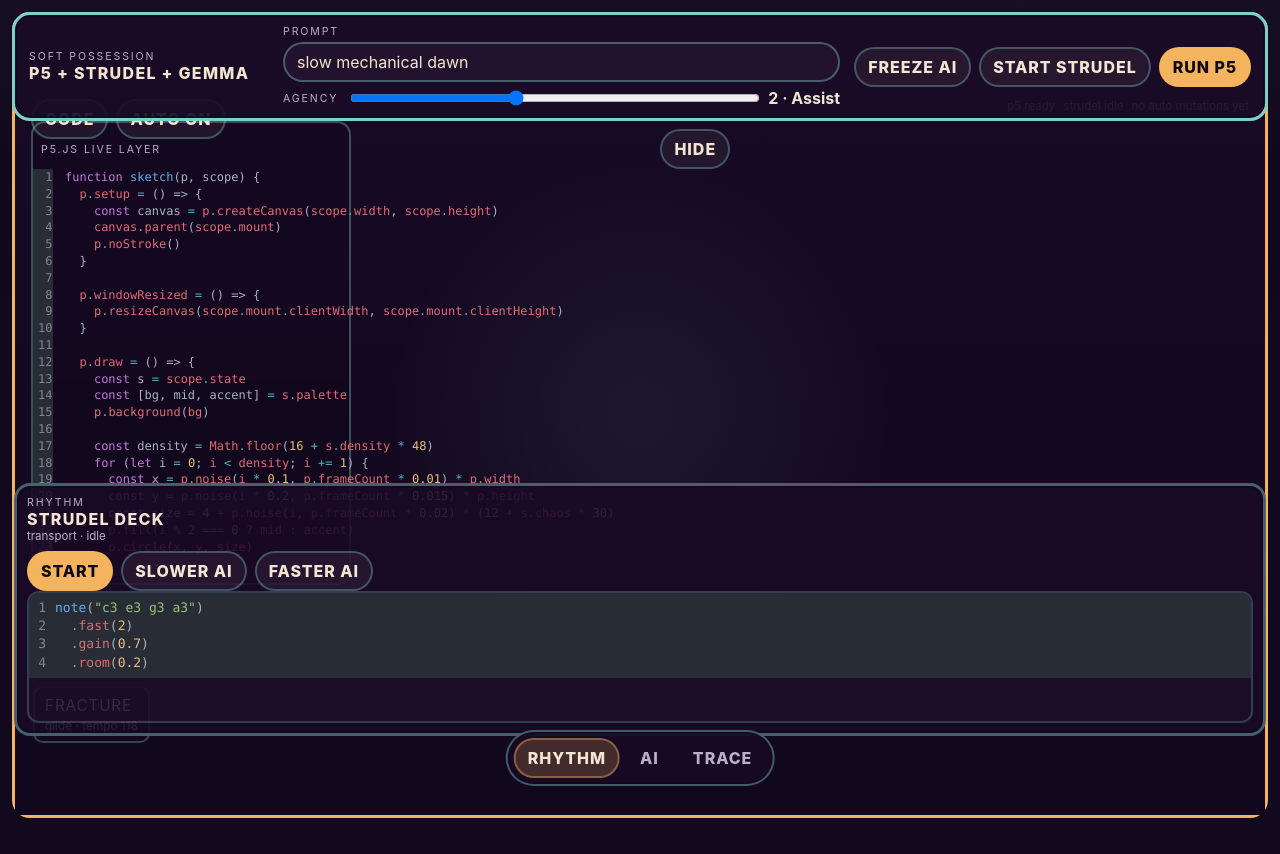
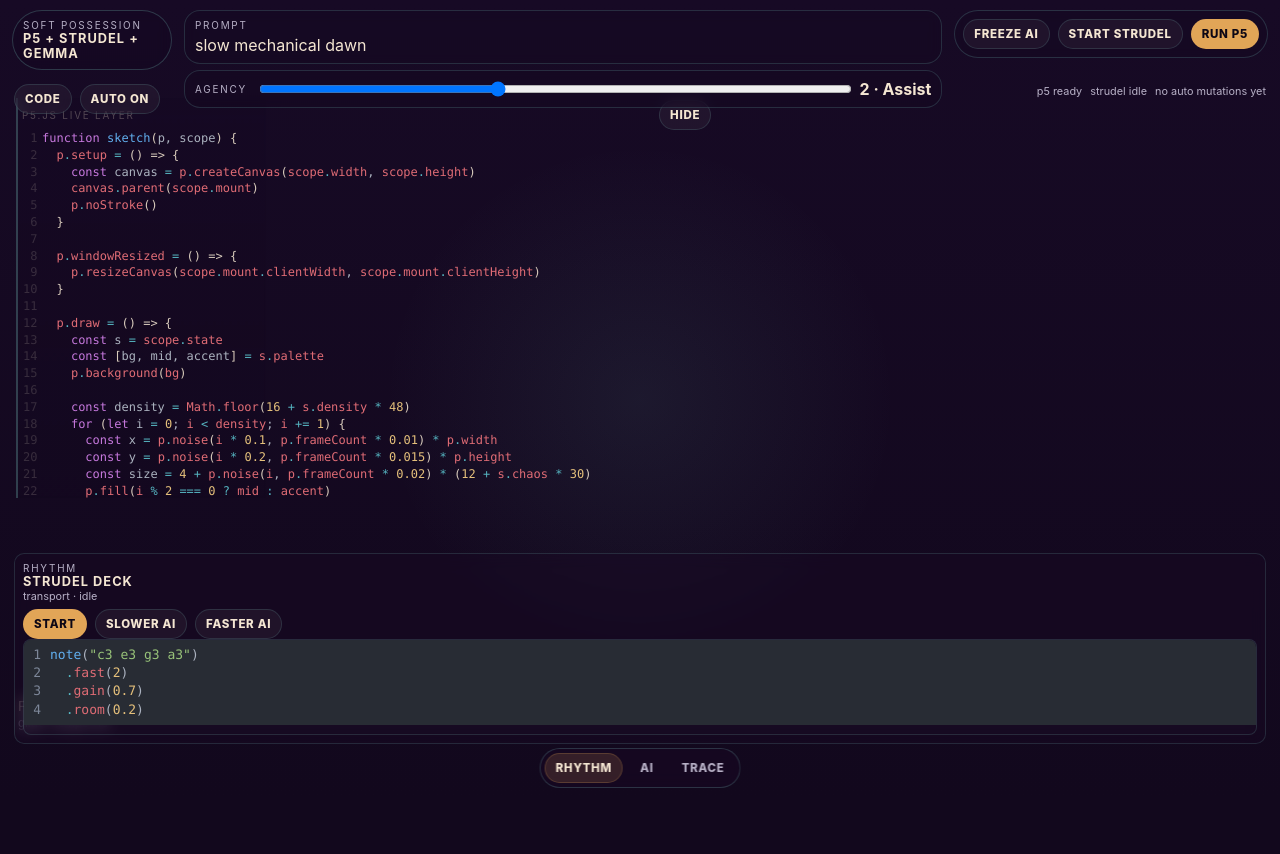
Before and after one commit to 0dot77/soft-possession, a website built with Vite: page index.html in a window 1280 px wide. After the commit the page ends 800 px from the top, so only its background shows below. Built offline with nearby package versions, Linux system fonts and the light colour scheme.

Commit message:
Blend Hydra layout with retro control deck tone

```diff
--- a/src/style.css
+++ b/src/style.css
@@ -1,10 +1,8 @@
 :root {
   --bg: #12081d;
-  --panel: #221032;
-  --panel-2: #2b143f;
-  --line: #7fd0c5;
+  --panel: rgba(34, 16, 50, 0.42);
+  --line: rgba(127, 208, 197, 0.72);
   --accent: #f4b35d;
-  --alert: #f05c48;
   --text: #f4e6d2;
   --muted: #b7b0c6;
   --ink: #0d0715;
@@ -26,7 +24,7 @@ body {
   min-width: 320px;
   min-height: 100vh;
   background:
-    linear-gradient(180deg, rgba(127, 208, 197, 0.04), transparent 18%),
+    radial-gradient(circle at top, rgba(127, 208, 197, 0.05), transparent 22%),
     linear-gradient(180deg, #12081d 0%, #140a1f 100%);
 }
 
@@ -37,7 +35,7 @@ input {
 
 button {
   cursor: pointer;
-  border: 2px solid transparent;
+  border: 1px solid transparent;
 }
 
 input[type='range'],
@@ -45,34 +43,34 @@ input[type='text'] {
   width: 100%;
 }
 
-#app {
+#app,
+.shell,
+.stage-layout,
+.stage-panel-main,
+.stage-surface,
+.p5-stage {
   min-height: 100vh;
 }
 
-.shell {
-  min-height: 100vh;
-  padding: 12px;
-}
-
 .panel {
-  background: var(--panel);
-  border: 3px solid var(--line);
-  border-radius: 18px;
-  box-shadow: inset 0 0 0 2px rgba(18, 8, 29, 0.6);
+  background: transparent;
+  border: none;
+  border-radius: 0;
+  box-shadow: none;
 }
 
 .topbar {
   position: fixed;
-  top: 12px;
+  top: 10px;
   left: 12px;
   right: 12px;
   z-index: 20;
   display: grid;
-  grid-template-columns: 240px 1fr auto;
-  gap: 14px;
-  align-items: center;
-  padding: 10px 14px;
-  background: rgba(27, 11, 39, 0.92);
+  grid-template-columns: 160px 1fr auto;
+  gap: 12px;
+  align-items: start;
+  padding: 0;
+  background: none;
 }
 
 .eyebrow,
@@ -82,7 +80,7 @@ input[type='text'] {
 .code-hint {
   text-transform: uppercase;
   letter-spacing: 0.18em;
-  font-size: 0.66rem;
+  font-size: 0.62rem;
   color: var(--muted);
 }
 
@@ -95,10 +93,18 @@ p {
 .topbar h1,
 .dock-panel__head h2,
 .p5-editor-overlay__head h2 {
-  font-size: 1rem;
-  font-weight: 800;
+  font-size: 0.8rem;
+  font-weight: 700;
   letter-spacing: 0.08em;
   text-transform: uppercase;
+}
+
+.topbar__brand {
+  padding: 8px 10px;
+  border: 1px solid rgba(127, 208, 197, 0.24);
+  border-radius: 999px;
+  background: rgba(18, 8, 29, 0.24);
+  backdrop-filter: blur(6px);
 }
 
 .topbar__center {
@@ -110,13 +116,17 @@ p {
 .agency-strip {
   display: grid;
   gap: 4px;
+  padding: 8px 10px;
+  border: 1px solid rgba(127, 208, 197, 0.18);
+  border-radius: 16px;
+  background: rgba(18, 8, 29, 0.18);
+  backdrop-filter: blur(6px);
 }
 
 .prompt-inline input {
-  background: rgba(244, 230, 210, 0.04);
-  border: 2px solid rgba(127, 208, 197, 0.4);
-  border-radius: 999px;
-  padding: 8px 12px;
+  background: transparent;
+  border: none;
+  padding: 0;
   color: var(--text);
 }
 
@@ -130,43 +140,45 @@ p {
   display: flex;
   justify-content: flex-end;
   gap: 8px;
+  padding: 8px;
+  border: 1px solid rgba(127, 208, 197, 0.2);
+  border-radius: 999px;
+  background: rgba(18, 8, 29, 0.18);
+  backdrop-filter: blur(6px);
 }
 
 button {
-  padding: 8px 12px;
+  padding: 7px 10px;
   border-radius: 999px;
-  background: var(--accent);
+  background: rgba(244, 179, 93, 0.92);
   color: var(--ink);
   font-weight: 800;
   text-transform: uppercase;
   letter-spacing: 0.06em;
+  font-size: 0.72rem;
 }
 
 button.ghost {
-  background: rgba(244, 230, 210, 0.06);
+  background: rgba(244, 230, 210, 0.05);
   color: var(--text);
-  border-color: rgba(127, 208, 197, 0.34);
+  border-color: rgba(127, 208, 197, 0.16);
 }
 
 .stage-layout {
-  min-height: 100vh;
   display: grid;
   grid-template-rows: 1fr auto auto;
-  gap: 12px;
 }
 
 .stage-panel-main {
   position: relative;
   padding: 0;
-  border-color: var(--accent);
-  background: #170a25;
 }
 
 .stage-toolbar {
   position: absolute;
   top: 84px;
-  left: 16px;
-  right: 16px;
+  left: 14px;
+  right: 14px;
   z-index: 12;
   display: flex;
   justify-content: space-between;
@@ -188,13 +200,17 @@ button.ghost {
 
 .stage-toolbar__right span,
 .dock-meta {
-  font-size: 0.72rem;
+  font-size: 0.68rem;
   color: var(--muted);
+}
+
+.stage-toolbar__left button,
+.stage-toolbar__right span {
+  backdrop-filter: blur(6px);
 }
 
 .stage-surface {
   position: relative;
-  min-height: 100vh;
   overflow: hidden;
   background:
     radial-gradient(circle at center, rgba(127, 208, 197, 0.08), transparent 34%),
@@ -208,45 +224,40 @@ button.ghost {
   display: block;
 }
 
-.p5-stage {
-  min-height: 100vh;
-}
-
 .stage-overlay-info {
   position: absolute;
-  inset: auto auto 72px 18px;
+  inset: auto auto 70px 18px;
   z-index: 2;
   display: flex;
   flex-direction: column;
-  gap: 4px;
+  gap: 2px;
   pointer-events: none;
-  background: rgba(18, 8, 29, 0.62);
-  border: 2px solid rgba(127, 208, 197, 0.3);
-  border-radius: 10px;
-  padding: 8px 10px;
 }
 
 .stage-overlay-info span:first-child {
-  font-size: 0.95rem;
+  font-size: 0.86rem;
   text-transform: uppercase;
-  letter-spacing: 0.06em;
+  letter-spacing: 0.08em;
 }
 
 .stage-overlay-info span:last-child {
-  font-size: 0.74rem;
+  font-size: 0.72rem;
   color: var(--muted);
 }
 
 .p5-editor-overlay {
   position: absolute;
-  top: 106px;
+  top: 98px;
   left: 16px;
-  width: min(320px, calc(100vw - 32px));
-  max-height: min(58vh, 560px);
-  background: rgba(18, 8, 29, 0.52);
-  border: 2px solid rgba(127, 208, 197, 0.36);
-  border-radius: 14px;
-  backdrop-filter: blur(3px);
+  width: min(250px, calc(100vw - 32px));
+  max-height: min(50vh, 420px);
+  background: linear-gradient(180deg, rgba(18, 8, 29, 0.06), rgba(18, 8, 29, 0.01));
+  border-left: 2px solid rgba(127, 208, 197, 0.28);
+  border-top: none;
+  border-right: none;
+  border-bottom: none;
+  border-radius: 0;
+  backdrop-filter: blur(1px);
   display: grid;
   grid-template-rows: auto 1fr;
   transform: translateX(-108%);
@@ -264,7 +275,11 @@ button.ghost {
   display: flex;
   justify-content: space-between;
   align-items: center;
-  padding: 6px 8px 0;
+  padding: 2px 4px 0;
+}
+
+.code-hint {
+  color: rgba(244, 230, 210, 0.28);
 }
 
 .editor-host {
@@ -276,26 +291,38 @@ button.ghost {
   min-height: 0;
 }
 
-.editor-host--visual .cm-editor {
+.editor-host--visual .cm-editor,
+.editor-host--visual .cm-scroller,
+.editor-host--visual .cm-gutters {
   background: transparent !important;
 }
 
 .editor-host--visual .cm-gutters {
-  width: 20px;
+  width: 14px;
+  color: rgba(244, 230, 210, 0.16) !important;
+}
+
+.editor-host--visual .cm-content {
+  color: rgba(244, 230, 210, 0.88);
+}
+
+.editor-host--visual .cm-line {
+  padding-left: 4px;
 }
 
 .dock-launcher {
   position: fixed;
   left: 50%;
-  bottom: 14px;
+  bottom: 12px;
   z-index: 18;
   transform: translateX(-50%);
-  padding: 6px;
+  padding: 4px;
   display: flex;
   gap: 6px;
-  background: rgba(24, 9, 36, 0.92);
-  border: 2px solid rgba(127, 208, 197, 0.42);
+  background: rgba(24, 9, 36, 0.54);
+  border: 1px solid rgba(127, 208, 197, 0.22);
   border-radius: 999px;
+  backdrop-filter: blur(8px);
 }
 
 .dock-tab {
@@ -305,23 +332,24 @@ button.ghost {
 }
 
 .dock-tab.active {
-  background: rgba(244, 179, 93, 0.2);
+  background: rgba(244, 179, 93, 0.14);
   color: var(--text);
-  border-color: rgba(244, 179, 93, 0.4);
+  border-color: rgba(244, 179, 93, 0.2);
 }
 
 .dock-panel {
   position: fixed;
   left: 14px;
   right: 14px;
-  bottom: 64px;
+  bottom: 56px;
   z-index: 17;
-  padding: 10px;
+  padding: 8px;
   display: grid;
-  gap: 8px;
-  border-radius: 16px;
-  background: rgba(26, 10, 38, 0.88);
-  border: 3px solid rgba(127, 208, 197, 0.44);
+  gap: 6px;
+  border-radius: 10px;
+  background: rgba(26, 10, 38, 0.36);
+  border: 1px solid rgba(127, 208, 197, 0.16);
+  backdrop-filter: blur(8px);
 }
 
 .dock-view {
@@ -333,24 +361,24 @@ button.ghost {
 }
 
 .editor-host--dock {
-  min-height: 132px;
-  border-radius: 12px;
+  min-height: 96px;
+  border-radius: 8px;
   overflow: hidden;
-  border: 2px solid rgba(127, 208, 197, 0.26);
-  background: rgba(255, 255, 255, 0.015);
+  border: 1px solid rgba(127, 208, 197, 0.16);
+  background: rgba(255, 255, 255, 0.01);
 }
 
 .ai-grid {
   display: grid;
   grid-template-columns: repeat(3, 1fr);
-  gap: 10px;
+  gap: 8px;
 }
 
 .mini-card {
-  padding: 10px;
-  border-radius: 12px;
-  background: var(--panel-2);
-  border: 2px solid rgba(127, 208, 197, 0.22);
+  padding: 8px;
+  border-radius: 10px;
+  background: rgba(34, 16, 50, 0.28);
+  border: 1px solid rgba(127, 208, 197, 0.14);
   display: grid;
   gap: 6px;
 }
@@ -364,8 +392,8 @@ button.ghost {
   display: grid;
   grid-template-columns: repeat(3, 1fr);
   gap: 6px;
-  font-size: 0.7rem;
-  color: rgba(244, 247, 255, 0.34);
+  font-size: 0.68rem;
+  color: rgba(244, 247, 255, 0.28);
 }
 
 .ticks .active {
@@ -376,10 +404,10 @@ button.ghost {
   margin: 0;
   padding-left: 18px;
   display: grid;
-  gap: 6px;
+  gap: 5px;
   color: var(--text);
-  font-size: 0.8rem;
-  max-height: 180px;
+  font-size: 0.76rem;
+  max-height: 120px;
   overflow: auto;
 }
 
@@ -401,17 +429,15 @@ button.ghost {
     top: auto;
     left: 12px;
     right: 12px;
-    bottom: 118px;
+    bottom: 108px;
     width: auto;
-    height: min(44vh, 400px);
+    height: min(40vh, 320px);
     transform: translateY(112%);
+    border-left: none;
+    border-top: 1px solid rgba(127, 208, 197, 0.18);
   }
 
   .p5-editor-overlay.is-open {
     transform: translateY(0);
   }
-
-  .dock-panel {
-    bottom: 58px;
-  }
 }
```
